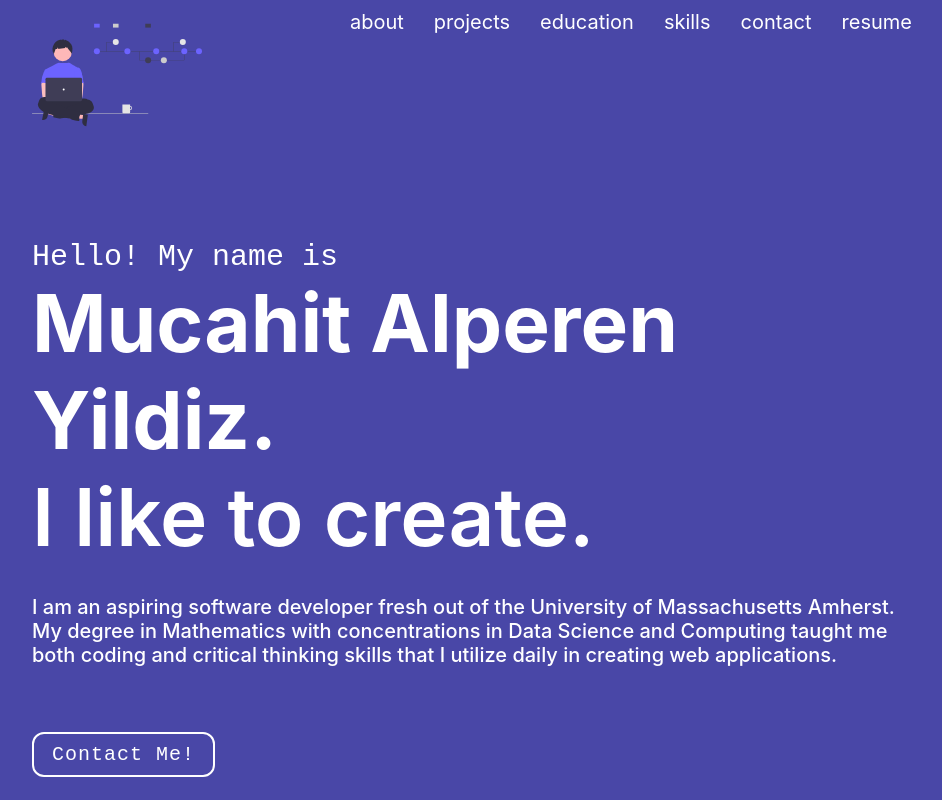
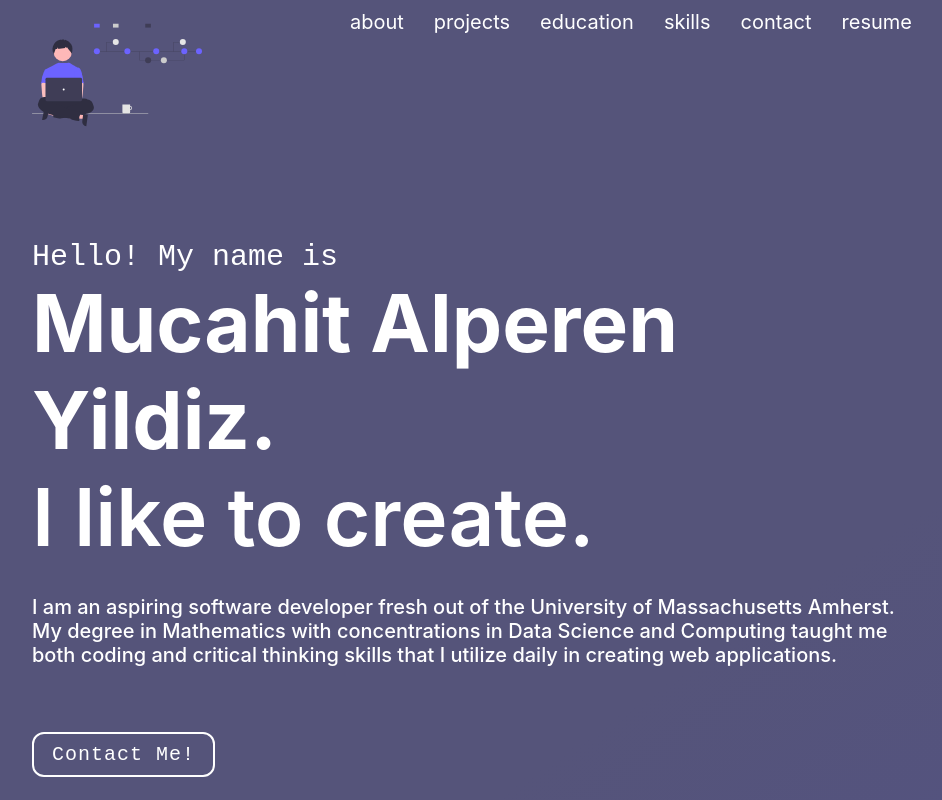
Before and after one commit to mucyildiz/mucyildiz.github.io, a React (Create React App) app in the folder client/: page / in a window 1280 px wide. Shown: the top 800 px of the page, without its empty margins (168-1110 px from the left). Built offline with nearby package versions, Linux system fonts and the light colour scheme.

Commit message:
added gradient background

```diff
--- a/client/src/index.css
+++ b/client/src/index.css
@@ -2,6 +2,8 @@ body {
   margin: 0;
   padding: 0;
   background-color: #4947a7;
+  background-image: linear-gradient(326deg, #4947a7 0%, #55547a 74%);
+
   color: white;
 }
 
@@ -14,7 +16,8 @@ html {
 }
 
 ::-webkit-scrollbar-track {
-  background-color: transparent;
+  background-color: #4947a7;
+  background-image: linear-gradient(326deg, #4947a7 0%, #55547a 74%);
 }
 
 ::-webkit-scrollbar-thumb {
```
